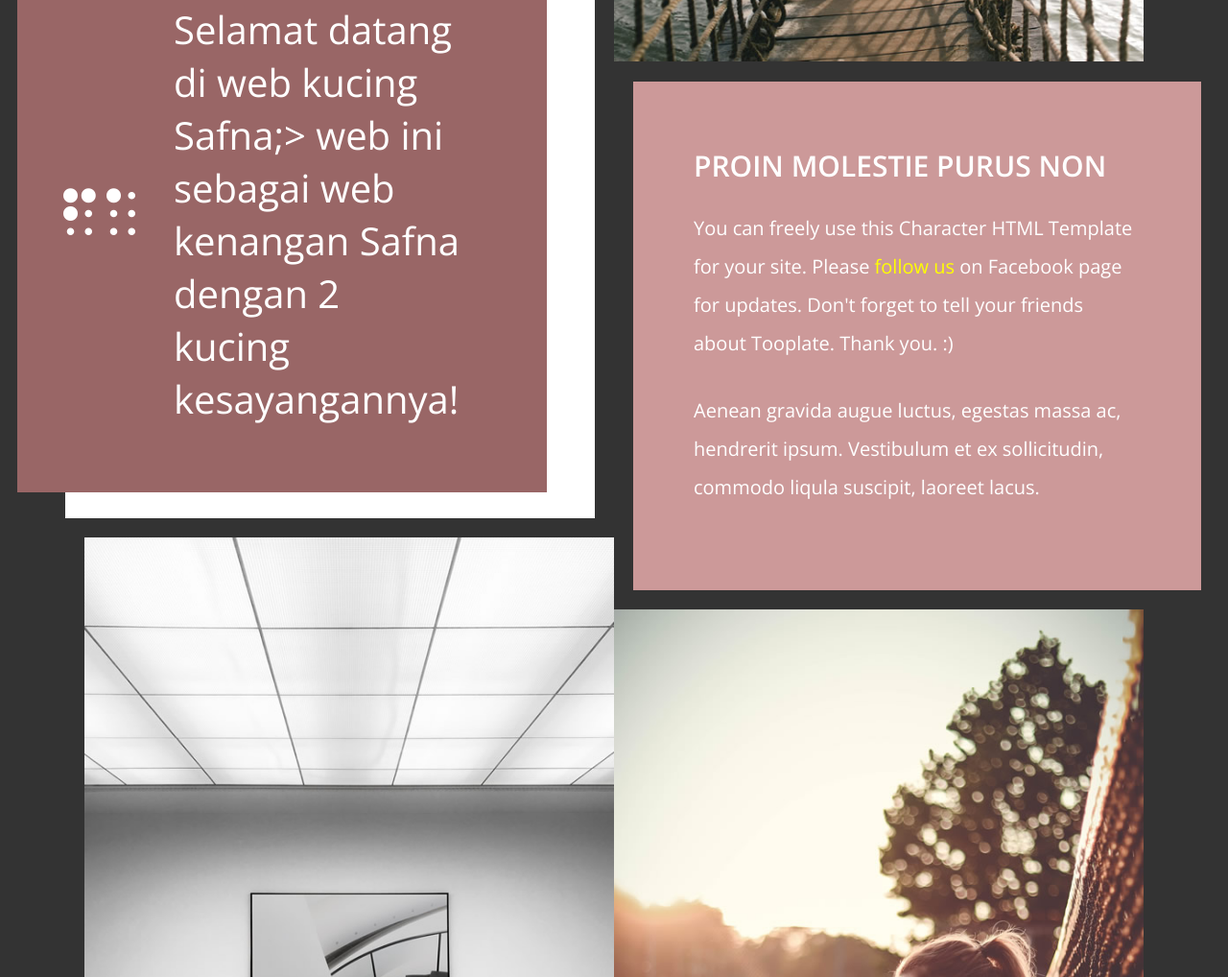
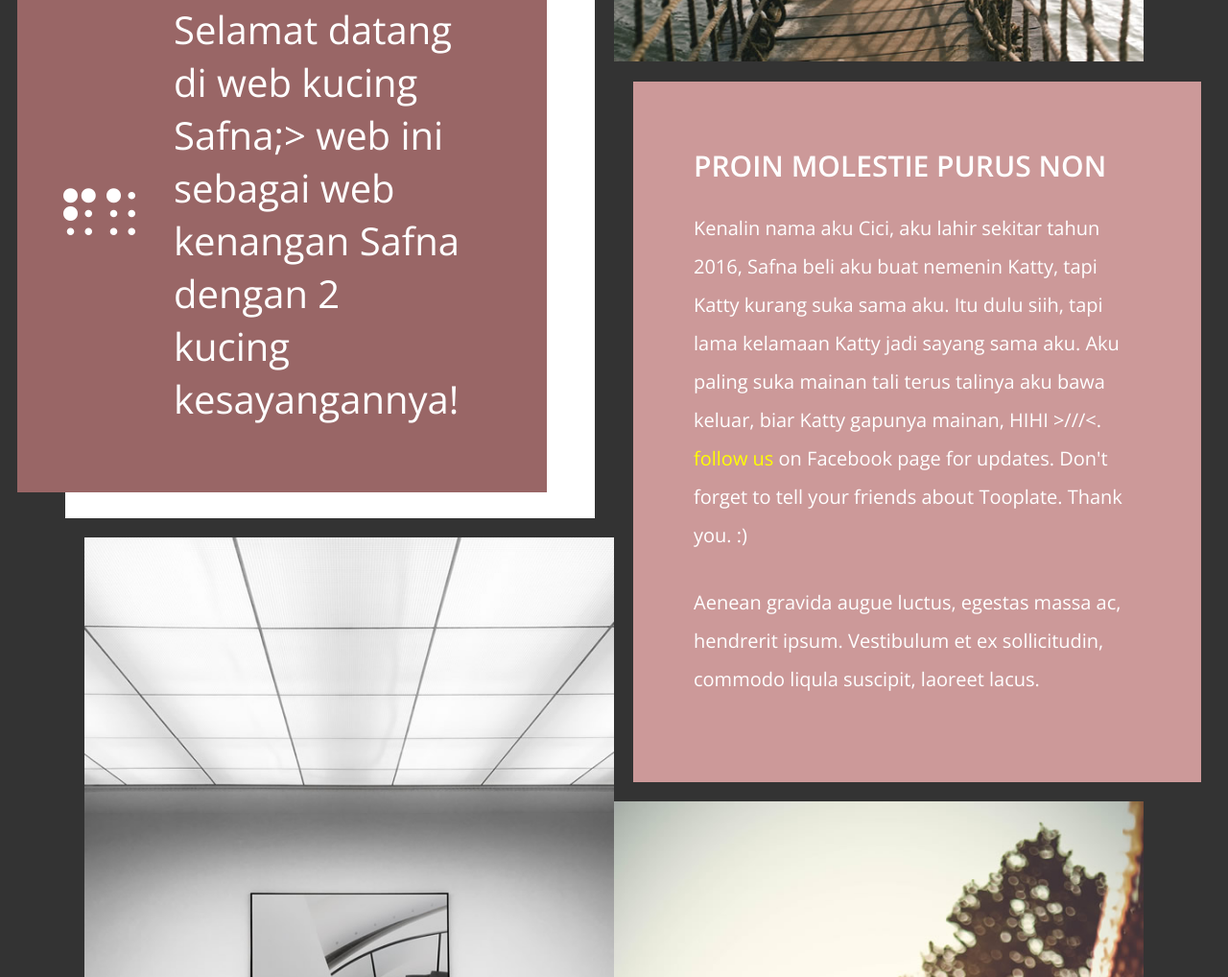
Before and after one commit to sfnpntr/webakhirsafna, a plain HTML site: page index.html in a window 1280 px wide. Shown: the part 1062-2080 px from the top of the page at 96% size. Drawn offline with nearby package versions, Linux system fonts and the light colour scheme.

Commit message:
Update index.html

```diff
--- a/index.html
+++ b/index.html
@@ -60,7 +60,7 @@ http://www.tooplate.com/view/2110-character
                         Proin Molestie Purus Non
                     </h2>
                 </header>
-                <p>You can freely use this Character HTML Template for your site. Please <a href="https://www.facebook.com/tooplate">follow us</a> on Facebook page for updates. Don't forget to tell your friends about Tooplate. Thank you. :)</p>
+                <p>Kenalin nama aku Cici, aku lahir sekitar tahun 2016, Safna beli aku buat nemenin Katty, tapi Katty kurang suka sama aku. Itu dulu siih, tapi lama kelamaan Katty jadi sayang sama aku. Aku paling suka mainan tali terus talinya aku bawa keluar, biar Katty gapunya mainan, HIHI >///<.  <a href="https://www.facebook.com/tooplate">follow us</a> on Facebook page for updates. Don't forget to tell your friends about Tooplate. Thank you. :)</p>
                 <p class="tm-mt tm-mb-small">Aenean gravida augue luctus, egestas massa ac, hendrerit ipsum. Vestibulum et
                     ex sollicitudin, commodo liqula suscipit, laoreet lacus.
                 </p>
```
